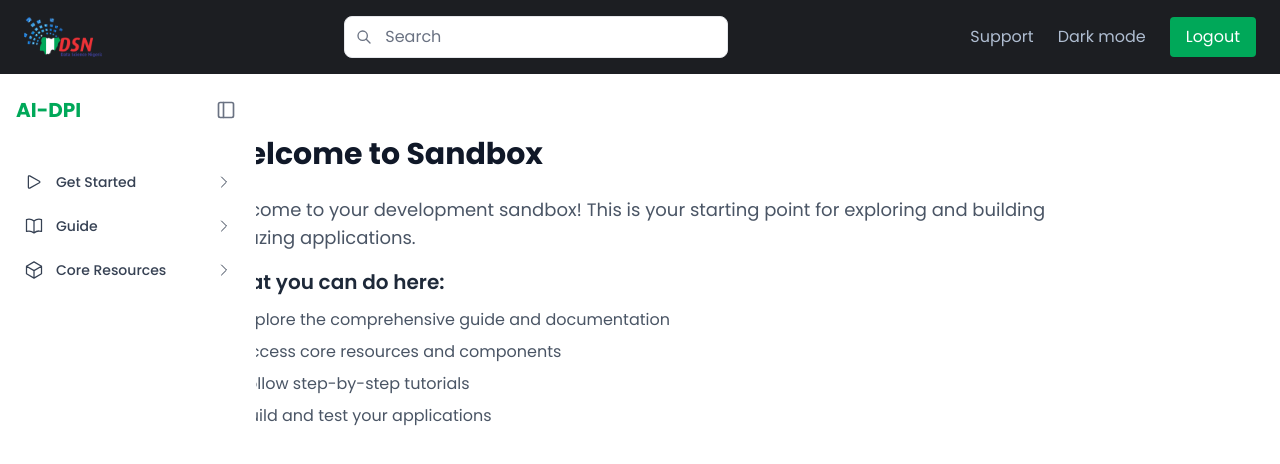
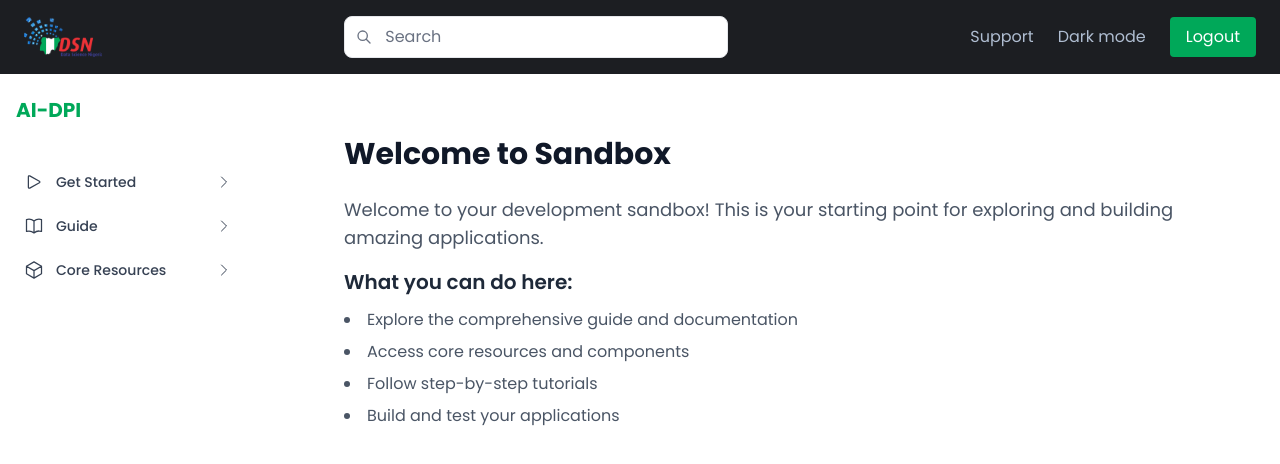
Before and after one commit to Data-Science-Nigeria/ai-dpi-sandbox-frontend, a Next.js app: page /introduction in a window 1280 px wide. Shown: the top 464 px of the page. Built offline with nearby package versions, Linux system fonts and the light colour scheme.

Commit message:
feat: changed sidebar components

```diff
--- a/app/(sandbox)/components/sidebar.tsx
+++ b/app/(sandbox)/components/sidebar.tsx
@@ -82,7 +82,7 @@ export default function Sidebar({ isOpen, onToggle }: SidebarProps) {
 
       {/* Sidebar */}
       <div className={`
-        fixed top-0 left-0 h-screen bg-white dark:bg-[#1C1E22] z-40
+        fixed top-0 left-0 h-screen bg-white dark:bg-[#1C1E22] z-40 overflow-y-auto custom-scrollbar
         transition-all duration-300 ease-in-out
         ${isOpen ? 'w-56 sm:w-64' : 'w-12 sm:w-16'}
         translate-x-0
@@ -96,7 +96,7 @@ export default function Sidebar({ isOpen, onToggle }: SidebarProps) {
           )}
           <button
             onClick={onToggle}
-            className="p-1 rounded-md hover:bg-gray-100 dark:hover:bg-gray-700 text-gray-500 dark:text-[#AFBDD1]"
+            className="lg:hidden p-1 rounded-md hover:bg-gray-100 dark:hover:bg-gray-700 text-gray-500 dark:text-[#AFBDD1]"
           >
             {isOpen ? (
               <PanelLeft className="w-5 h-5" />
--- a/app/(sandbox)/layout.tsx
+++ b/app/(sandbox)/layout.tsx
@@ -13,17 +13,13 @@ export default function SandboxLayout({
 
   return (
     <div className="min-h-screen bg-background">
-      <div className="flex">
-        <Sidebar isOpen={sidebarOpen} onToggle={() => setSidebarOpen(!sidebarOpen)} />
-        <div className="flex-1">
-          <Header sidebarOpen={sidebarOpen} />
-          <main className="pt-[4rem] sm:pt-[5rem] md:pt-[5.5rem]">
-            <div className="p-6">
-              {children}
-            </div>
-          </main>
+      <Sidebar isOpen={sidebarOpen} onToggle={() => setSidebarOpen(!sidebarOpen)} />
+      <Header sidebarOpen={sidebarOpen} />
+      <main className={`pt-[4rem] sm:pt-[5rem] md:pt-[5.5rem] transition-all duration-300 ${sidebarOpen ? 'ml-56 sm:ml-64' : 'ml-12 sm:ml-16'}`}>
+        <div className="p-6">
+          {children}
         </div>
-      </div>
+      </main>
     </div>
   );
 }
--- a/app/globals.css
+++ b/app/globals.css
@@ -147,3 +147,21 @@ body {
     cursor: pointer;
   }
 }
+
+.custom-scrollbar::-webkit-scrollbar {
+  width: 6px;
+  height: 4px;
+}
+
+.custom-scrollbar::-webkit-scrollbar-track {
+  background: transparent;
+}
+
+.custom-scrollbar::-webkit-scrollbar-thumb {
+  background: #00A859;
+  border-radius: 3px;
+}
+
+.custom-scrollbar::-webkit-scrollbar-thumb:hover {
+  background: #008a4a;
+}
```
